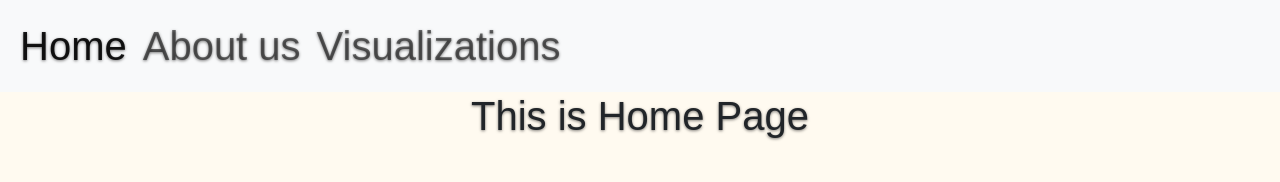
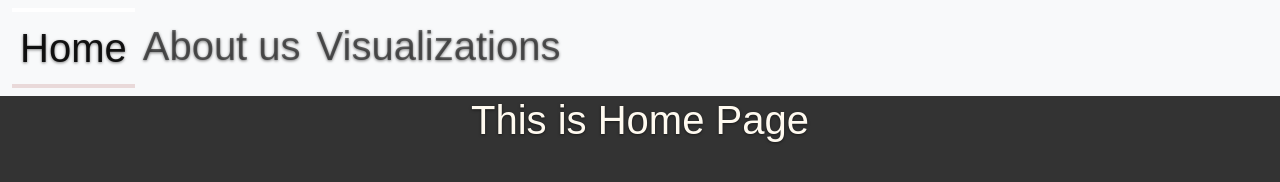
Before and after one commit to carlshi12r44/DSCI550_HW3, a plain HTML site: page source/websites/index.html in a window 1280 px wide. In both pictures the pointer is over the link "Home". Drawn offline with nearby package versions, Linux system fonts and the light colour scheme.

Commit message:
changed some background colors

```diff
--- a/source/websites/index.html
+++ b/source/websites/index.html
@@ -30,7 +30,7 @@
         display: table;
         width: 100%;
         height: 100%;
-        background-color: floralwhite;
+        background-color: #333;
         /*height: 100%; */
         /*min-height: 100%;*/
       }
@@ -39,10 +39,14 @@
         align-items: center;
         justify-content: center;
         text-align: center;
+        color: floralwhite;
       }
-      a:hover {
-          color:cornflowerblue
+      nav a:hover {
+        border-top: 4px solid white;
+        border-bottom: 4px solid rgb(233, 217, 217);
+        padding: 6px 0;
       }
+
     </style>
     <title>Team 3 Project Showcase room</title>
   </head>
@@ -85,7 +89,7 @@
         </div>
       </nav>
       <div class="home-wrapper">
-        <h1>This is Home Page</h1>
+        <h1 class="home-header">This is Home Page</h1>
       </div>
     </div>
   </body>
```
Also changed, not shown: source/websites/about_us.html (+6 -2 lines), source/websites/visual.html (+10 -5 lines).
